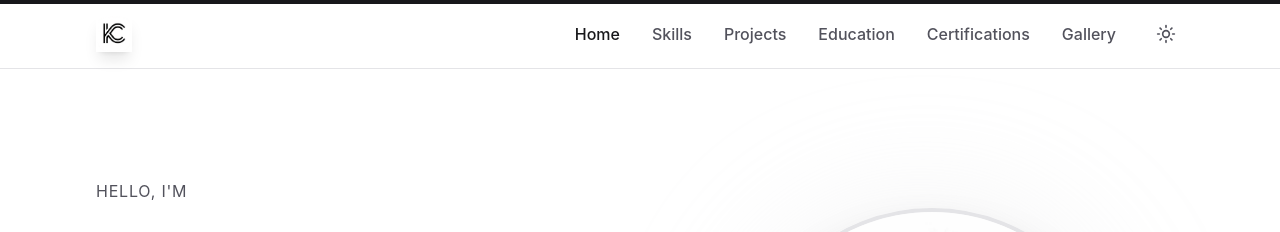
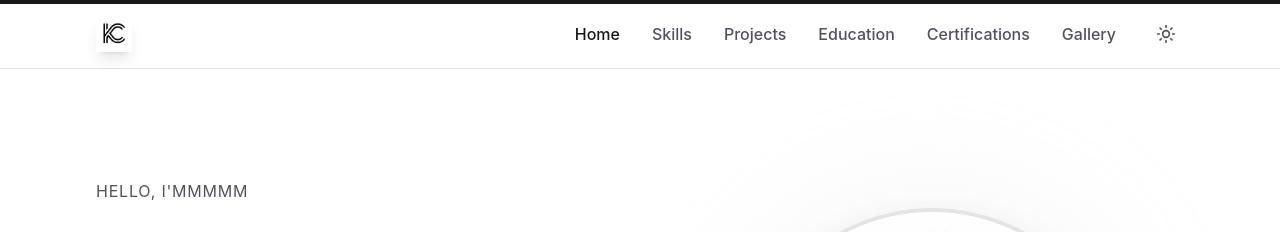
Before and after one commit to KngCd/Portfolio, a React (Vite) app: page / in a window 1280 px wide. Shown: the top 232 px of the page. Built offline with nearby package versions, Linux system fonts and the light colour scheme.

Commit message:
test commit

```diff
--- a/src/app/components/Hero.tsx
+++ b/src/app/components/Hero.tsx
@@ -43,7 +43,7 @@ export function Hero() {
               transition={{ delay: 0.4 }}
               className="text-sm md:text-base text-zinc-600 dark:text-zinc-400 tracking-wider uppercase"
             >
-              Hello, I'm
+              Hello, I'mmmmm
             </motion.p>
             <motion.h1
               initial={{ opacity: 0, y: 20 }}
```
